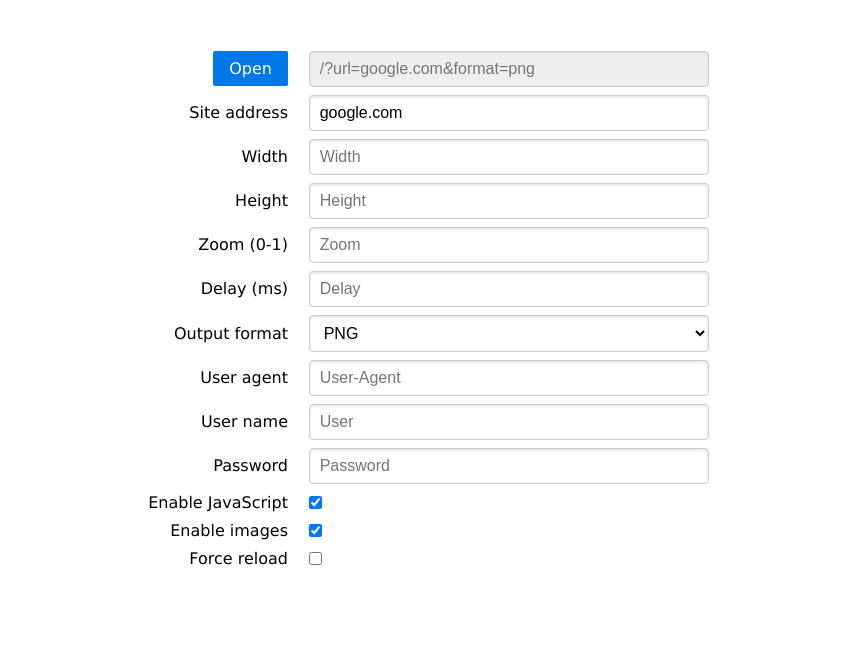
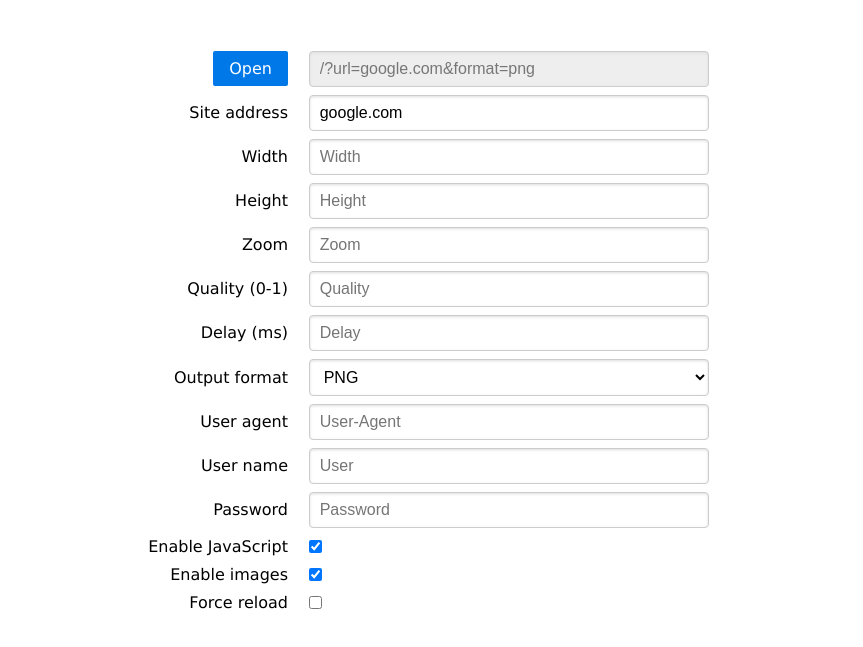
Before and after one commit to vbauer/manet, a website: page public/usage.html in a window 1280 px wide. Shown: the part 169-816 px from the top of the page, without its empty margins (208-1071 px from the left). Drawn offline with Linux system fonts and the light colour scheme.

Commit message:
Add "Quality" parameter in Sandbox UI

```diff
--- a/public/usage.html
+++ b/public/usage.html
@@ -50,17 +50,15 @@
                 </div>
 
                 <div class="pure-control-group">
-                    <label for="zoom">Zoom (0-1)</label>
+                    <label for="zoom">Zoom</label>
                     <input id="zoom" name="zoom" type="number" step="0.01" min="0" placeholder="Zoom">
                 </div>
 
-                <!--
-                See: https://github.com/laurentj/slimerjs/issues/259
+                <!-- See: https://github.com/laurentj/slimerjs/issues/259 -->
                 <div class="pure-control-group">
                     <label for="quality">Quality (0-1)</label>
-                    <input id="quality" name="quality" type="number" step="0.01" placeholder="Quality">
+                    <input id="quality" name="quality" type="number" step="0.01" min="0" max="1" placeholder="Quality">
                 </div>
-                -->
 
                 <div class="pure-control-group">
                     <label for="delay">Delay (ms)</label>
```
